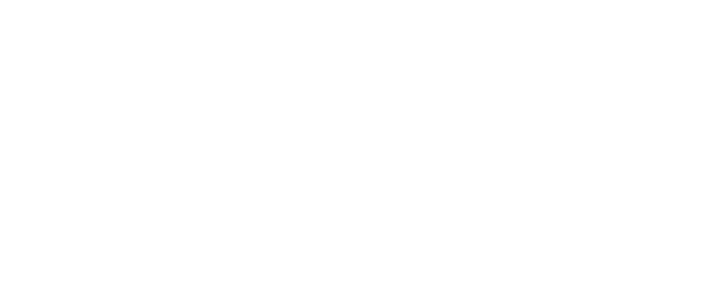
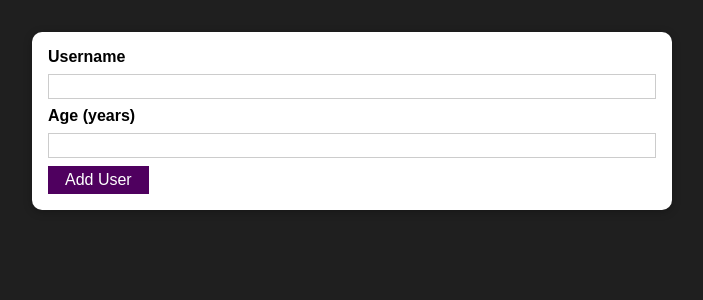
Before and after one commit to Zeinab-Mahjoub/Add_User_ReactJS, a React (Create React App) app: page / in a window 1280 px wide. Shown: the top 300 px of the page, without its empty margins (288-991 px from the left). Built offline with nearby package versions, Linux system fonts and the light colour scheme.

Commit message:
feat: added UI of AddUser component and it's related components occordingly

```diff
--- a/src/App.js
+++ b/src/App.js
@@ -1,5 +1,11 @@
+import AddUser from "./Components/Users/AddUser";
+
 function App() {
-  return <div></div>;
+  return (
+    <div>
+      <AddUser />
+    </div>
+  );
 }
 
 export default App;
--- /dev/null
+++ b/src/Components/UI/Button.js
@@ -0,0 +1,15 @@
+import classes from "./Button.module.css";
+
+const Button = (props) => {
+  return (
+    <button
+      className={classes.button}
+      type={props.type || "button"}
+      onClick={props.onClick}
+    >
+      {props.children}
+    </button>
+  );
+};
+
+export default Button;
--- /dev/null
+++ b/src/Components/UI/Button.module.css
@@ -0,0 +1,18 @@
+.button {
+  font: inherit;
+  border: 1px solid #4f005f;
+  background: #4f005f;
+  color: white;
+  padding: 0.25rem 1rem;
+  cursor: pointer;
+}
+
+.button:hover,
+.button:active {
+  background: #741188;
+  border-color: #741188;
+}
+
+.button:focus {
+  outline: none;
+}
--- /dev/null
+++ b/src/Components/UI/Card.js
@@ -0,0 +1,8 @@
+import classes from "./Card.module.css";
+
+const Card = (props) => {
+  const classNames = classes.card + " " + props.className;
+  return <div className={classNames}>{props.children}</div>;
+};
+
+export default Card;
--- /dev/null
+++ b/src/Components/UI/Card.module.css
@@ -0,0 +1,5 @@
+.card {
+  background: white;
+  box-shadow: 0 2px 8px rgba(0, 0, 0, 0.26);
+  border-radius: 10px;
+}
--- a/src/Components/Users/AddUser.js
+++ b/src/Components/Users/AddUser.js
@@ -1,3 +1,23 @@
-const AddUser = () => {};
+import Button from "../UI/Button";
+import Card from "../UI/Card";
+import classes from "./AddUser.module.css";
+
+const AddUser = (props) => {
+  const addUserHandler = (event) => {
+    event.preventDefault();
+  };
+
+  return (
+    <Card className={classes.input}>
+      <form onSubmit={addUserHandler}>
+        <label htmlFor="username">Username</label>
+        <input id="username" type="text" />
+        <label htmlFor="age">Age (years)</label>
+        <input id="age" type="number" />
+        <Button type="submit">Add User</Button>
+      </form>
+    </Card>
+  );
+};
 
 export default AddUser;
--- /dev/null
+++ b/src/Components/Users/AddUser.module.css
@@ -0,0 +1,26 @@
+.input {
+  margin: 2rem auto;
+  padding: 1rem;
+  width: 90%;
+  max-width: 40rem;
+}
+
+.input label {
+  display: block;
+  font-weight: bold;
+  margin-bottom: 0.5rem;
+}
+
+.input input {
+  font: inherit;
+  display: block;
+  width: 100%;
+  border: 1px solid #ccc;
+  padding: 0.15rem;
+  margin-bottom: 0.5rem;
+}
+
+.input input:focus {
+  outline: none;
+  border-color: #4f005f;
+}
--- /dev/null
+++ b/src/index.css
@@ -0,0 +1,12 @@
+* {
+  box-sizing: border-box;
+}
+
+html {
+  font-family: sans-serif;
+  background-color: #1f1f1f;
+}
+
+body {
+  margin: 0;
+}
--- a/src/index.js
+++ b/src/index.js
@@ -1,6 +1,7 @@
 import React from "react";
 import ReactDOM from "react-dom/client";
 import App from "./App";
+import "./index.css";
 
 const root = ReactDOM.createRoot(document.getElementById("root"));
 root.render(
```
